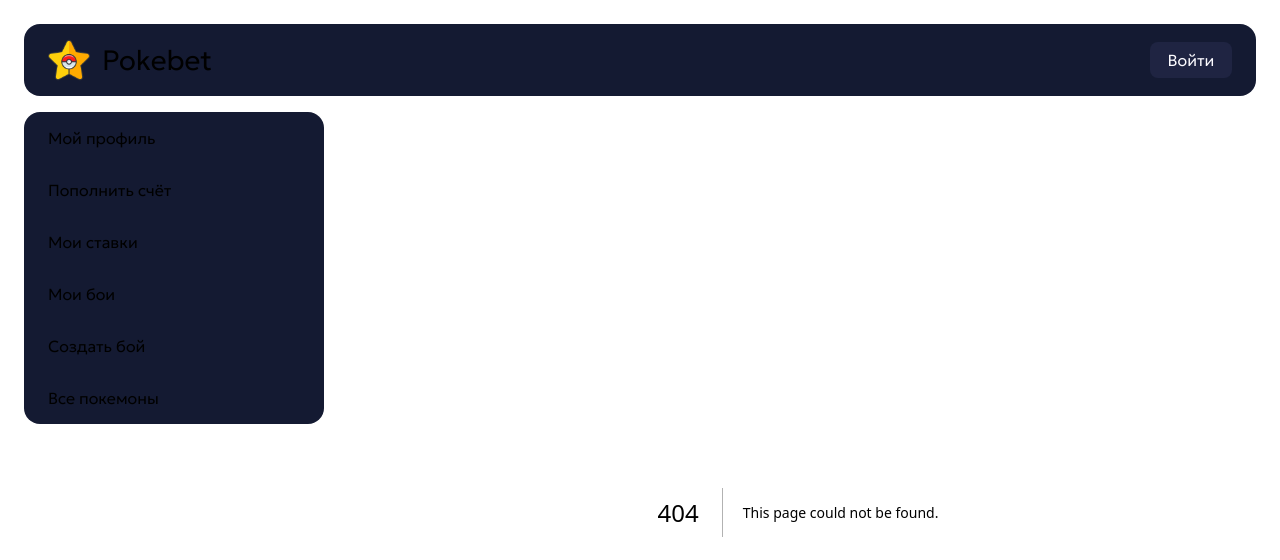
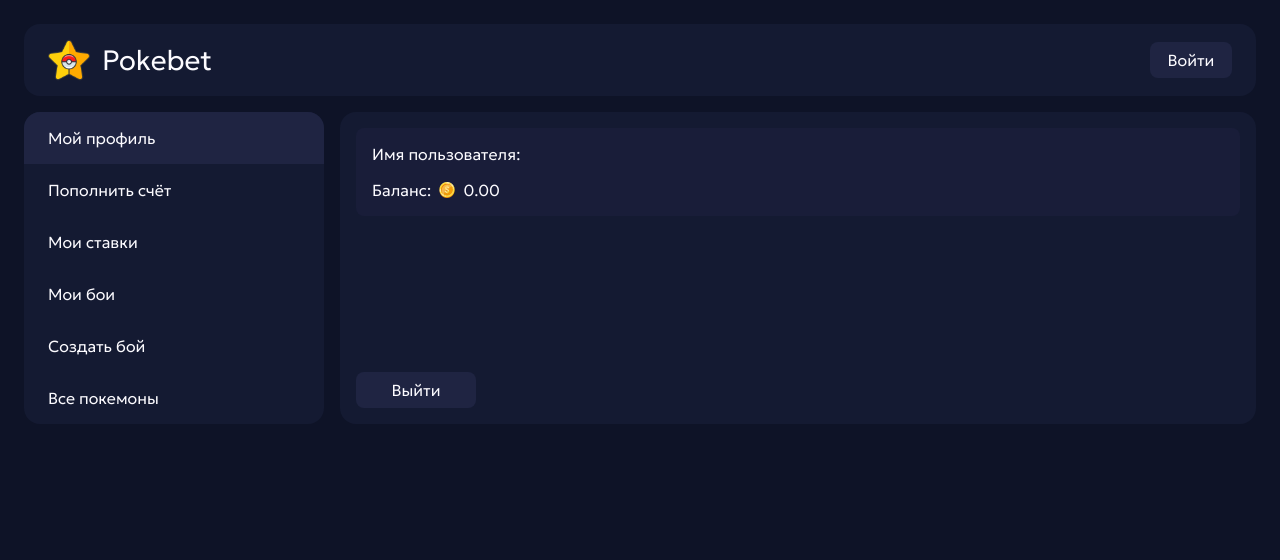
Before and after one commit to railolog/Course-work-front, a Next.js app: page /profile in a window 1280 px wide. Before the commit this address had no page. Shown: the top 560 px of the page. Built offline with nearby package versions, Linux system fonts and the light colour scheme.

Commit message:
create me profile page + sidebar navigation

```diff
--- /dev/null
+++ b/src/app/profile/page.tsx
@@ -0,0 +1,38 @@
+"use client"
+
+import styles from './styles.module.css';
+import {useUser} from "@/context/user";
+import Image from "next/image";
+import DollarImg from "@/images/dollar.png";
+import React from "react";
+import {useAuth} from "@/context/auth";
+import {redirect} from "next/navigation";
+
+export default function Page() {
+    const { logout } = useAuth();
+    const { balance, login } = useUser();
+
+    function onLogoutClick() {
+        logout();
+        redirect('/');
+    }
+
+    return (
+        <div className={styles.container}>
+            <div className={styles.info}>
+                <div className={styles.login}>Имя пользователя:
+                    <span>{login}</span>
+                </div>
+                <div className={styles.balance}>Баланс:
+                    <span className={styles.money}>
+                    <Image src={DollarImg} height={16} width={16} alt="Dollar image"/>
+                        {balance.toFixed(2)}
+                </span>
+                </div>
+            </div>
+            <button className={styles.logout} onClick={onLogoutClick}>
+                Выйти
+            </button>
+        </div>
+    )
+}
--- /dev/null
+++ b/src/app/profile/styles.module.css
@@ -0,0 +1,40 @@
+.container {
+    background-color: var(--block-bg-0);
+    border-radius: 16px;
+    padding: 16px;
+
+    display: flex;
+    flex-direction: column;
+    align-items: flex-start;
+    justify-content: space-between;
+}
+
+.info {
+    display: flex;
+    flex-direction: column;
+    row-gap: 16px;
+
+    background-color: var(--block-bg-1);
+    width: 100%;
+    border-radius: 8px;
+    padding: 16px;
+}
+
+.login, .balance, .money {
+    display: flex;
+    flex-direction: row;
+    align-items: center;
+    justify-content: flex-start;
+    column-gap: 8px;
+}
+
+.logout {
+    width: 120px;
+    background-color: var(--block-bg-2);
+    border-radius: 8px;
+    height: 36px;
+    display: flex;
+    flex-direction: row;
+    align-items: center;
+    justify-content: center;
+}
--- a/src/components/Header/index.tsx
+++ b/src/components/Header/index.tsx
@@ -41,7 +41,7 @@ export const Header: React.FC = () => {
                 {/*TODO: подумать как сюда вписать выход из системы*/}
                 {isAuthenticated ? (
                     <div className={styles.profileContainer}>
-                        <Link className={styles.profile} href="/profile">
+                        <Link className={styles.profile} href="/src/app/profile/page">
                             {login}
                             <ProfileIcon className={styles.icon}/>
                         </Link>
--- a/src/components/SideBar/index.tsx
+++ b/src/components/SideBar/index.tsx
@@ -1,25 +1,38 @@
+"use client"
+
 import Link from "next/link";
 import styles from './styles.module.css';
+import { usePathname } from 'next/navigation'
 
 export const SideBar = () => {
+    const pathname = usePathname();
+
+    function isCurrentPage(page: string) {
+        return pathname === page;
+    }
+
+    function getClassName(page: string) {
+        return `${styles.link} ${isCurrentPage(page) ? styles.active : ""}`
+    }
+
     return (
         <div className={styles.container}>
-            <Link className={styles.link} href="/profile">
+            <Link className={getClassName("/profile")} href="/profile">
                 Мой профиль
             </Link>
-            <Link className={styles.link} href="/top-up">
+            <Link className={getClassName("/top-up")} href="/top-up">
                 Пополнить счёт
             </Link>
-            <Link className={styles.link} href="/bets">
+            <Link className={getClassName("/bets")} href="/bets">
                 Мои ставки
             </Link>
-            <Link className={styles.link} href="/fights">
+            <Link className={getClassName("/fights")} href="/fights">
                 Мои бои
             </Link>
-            <Link className={styles.link} href="/create-fight">
+            <Link className={getClassName("/create-fight")} href="/create-fight">
                 Создать бой
             </Link>
-            <Link className={styles.link} href="/pokemons">
+            <Link className={getClassName("/pokemons")} href="/pokemons">
                 Все покемоны
             </Link>
         </div>
--- a/src/components/SideBar/styles.module.css
+++ b/src/components/SideBar/styles.module.css
@@ -30,6 +30,6 @@
     border-radius: 0 0 16px 16px;
 }
 
-.link:hover {
+.link:hover, .active {
     background-color: var(--block-bg-2);
 }
```
